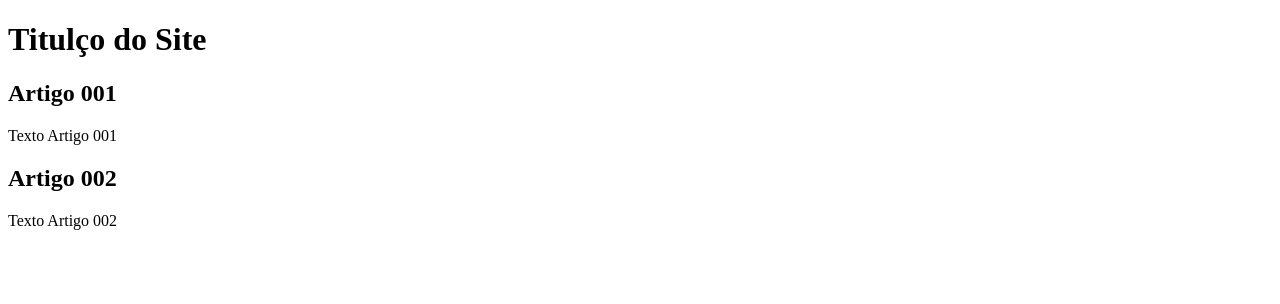
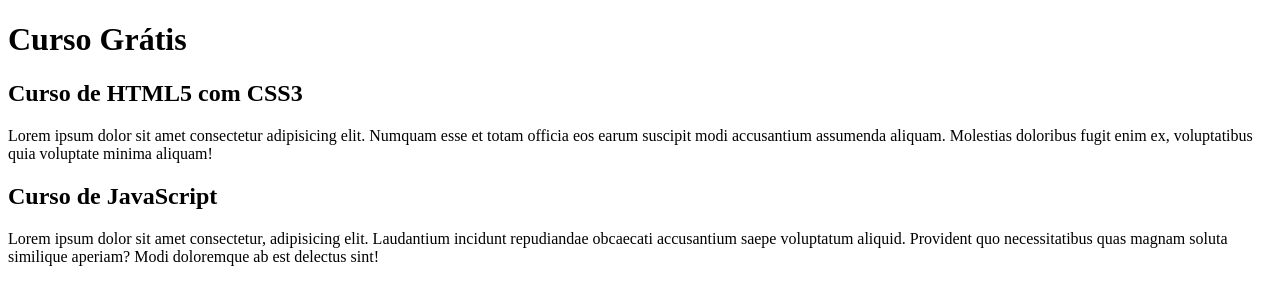
Before and after one commit to bielbergamini/projeto-site, a plain HTML site: page index.html in a window 1280 px wide. Drawn offline with Linux system fonts and the light colour scheme.

Commit message:
comecei a escrever o conteudo

```diff
--- a/index.html
+++ b/index.html
@@ -8,15 +8,15 @@
 <body>
     <main>
         <header>
-            <h1>Titulço do Site</h1>
+            <h1>Curso Grátis</h1>
         </header>
         <article>
-            <h2>Artigo 001</h2>
-            <p>Texto Artigo 001</p>
+            <h2>Curso de HTML5 com CSS3</h2>
+            <p>Lorem ipsum dolor sit amet consectetur adipisicing elit. Numquam esse et totam officia eos earum suscipit modi accusantium assumenda aliquam. Molestias doloribus fugit enim ex, voluptatibus quia voluptate minima aliquam!</p>
         </article>
         <article>
-            <h2>Artigo 002</h2>
-            <p>Texto Artigo 002</p>
+            <h2>Curso de JavaScript</h2>
+            <p>Lorem ipsum dolor sit amet consectetur, adipisicing elit. Laudantium incidunt repudiandae obcaecati accusantium saepe voluptatum aliquid. Provident quo necessitatibus quas magnam soluta similique aperiam? Modi doloremque ab est delectus sint!</p>
         </article>
     </main>
 
```
